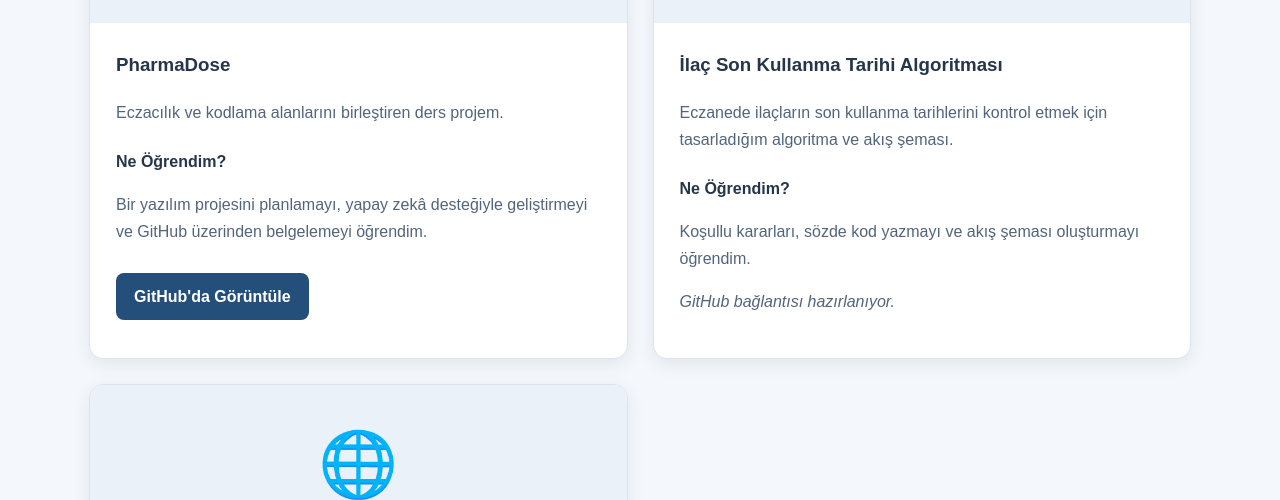
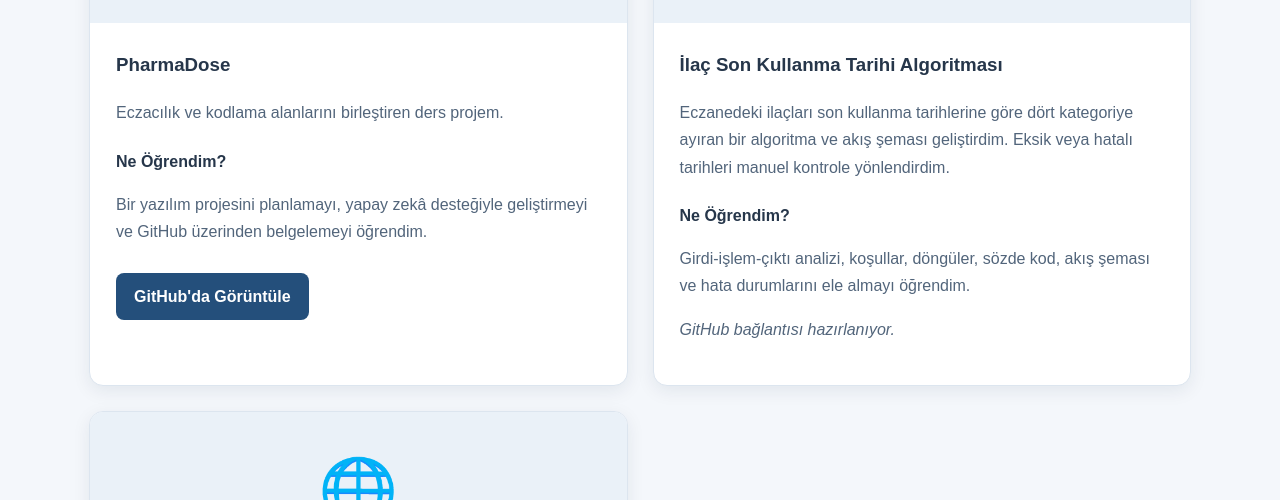
Before and after one commit to eyllozdemir/academic-portfolio, a plain HTML site: page projects.html in a window 1280 px wide. Shown: the part 750-1250 px from the top of the page. Drawn offline with Linux system fonts and the light colour scheme.

Commit message:
Update algorithm project description

```diff
--- a/projects.html
+++ b/projects.html
@@ -153,23 +153,31 @@
               İlaç Son Kullanma Tarihi Algoritması
             </h3>
 
-            <p data-tr="Eczanede ilaçların son kullanma tarihlerini kontrol etmek için tasarladığım algoritma ve akış şeması."
-               data-en="An algorithm and flowchart designed to check medication expiry dates in a pharmacy.">
-              Eczanede ilaçların son kullanma
-              tarihlerini kontrol etmek için
-              tasarladığım algoritma ve akış şeması.
-            </p>
+
+          <p
+           data-tr="Eczanedeki ilaçları son kullanma tarihlerine göre dört kategoriye ayıran bir algoritma ve akış şeması geliştirdim. Eksik veya hatalı tarihleri manuel kontrole yönlendirdim."
+            data-en="I developed an algorithm and flowchart that classify pharmacy medications into four expiry-date categories. Missing or invalid dates are flagged for manual review.">
+            Eczanedeki ilaçları son kullanma tarihlerine
+             göre dört kategoriye ayıran bir algoritma
+            ve akış şeması geliştirdim. Eksik veya hatalı
+            tarihleri manuel kontrole yönlendirdim.
+          </p>
+
 
             <h4 data-tr="Ne Öğrendim?"
                 data-en="What I Learned">
               Ne Öğrendim?
             </h4>
 
-            <p data-tr="Koşullu kararları, sözde kod yazmayı ve akış şeması oluşturmayı öğrendim."
-               data-en="I learned conditional decision-making, pseudocode writing, and flowchart design.">
-              Koşullu kararları, sözde kod
-              yazmayı ve akış şeması oluşturmayı öğrendim.
-            </p>
+
+<p
+  data-tr="Girdi-işlem-çıktı analizi, koşullar, döngüler, sözde kod, akış şeması ve hata durumlarını ele almayı öğrendim."
+  data-en="I learned input-process-output analysis, conditions, loops, pseudocode, flowcharts, and handling exceptional cases.">
+  Girdi-işlem-çıktı analizi, koşullar,
+  döngüler, sözde kod, akış şeması
+  ve hata durumlarını ele almayı öğrendim.
+</p>
+
 
             <!-- Gercek GitHub baglantisi eklenecek -->
             <p class="project-pending"
```
